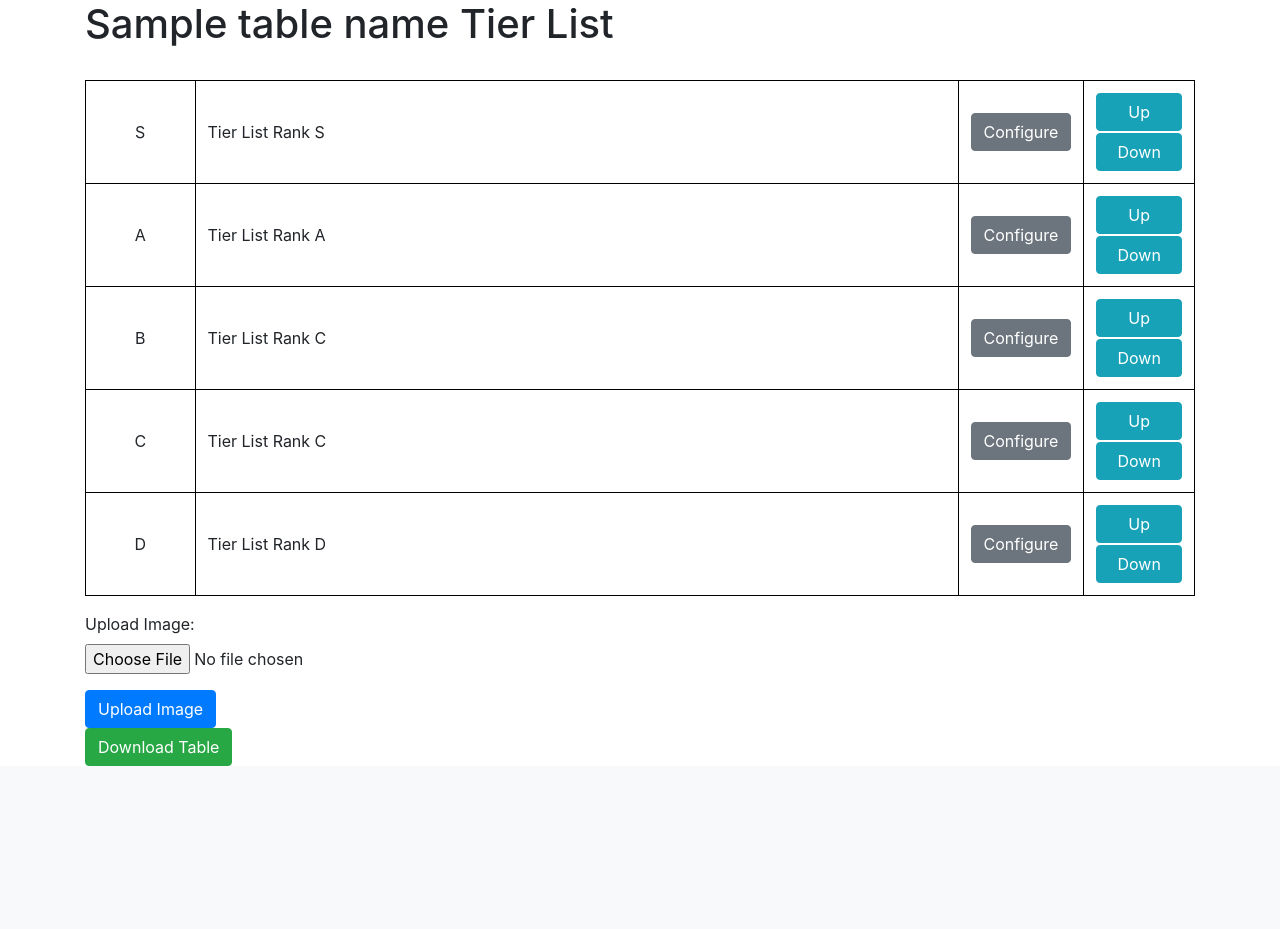
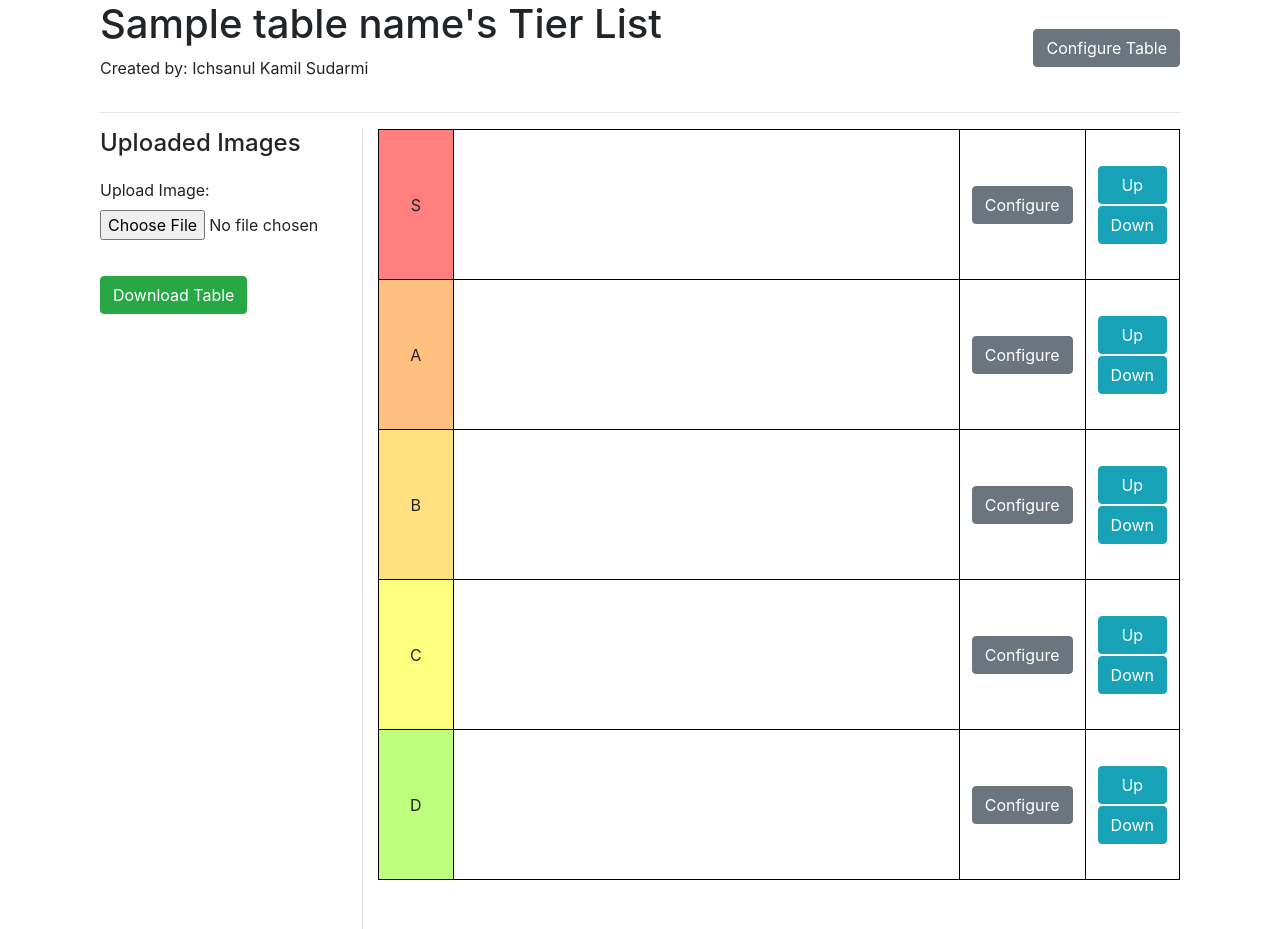
Before and after one commit to lenovix/Tier-List-App, a CodeIgniter 4 app: the page made by app/Views/configure_table.php in a window 1280 px wide. Shown: the part 56-985 px from the top of the page. Before the commit the page ends 822 px from the top, so only its background shows below. Run offline with PHP 8.4 and a stand-in for CodeIgniter, Linux system fonts and the light colour scheme; the template is opened without the code that fills it: most values are stand-ins (such as "Sample title", 1, 10 or a date in 2020); data that the repository does not hold is empty; some libraries are stand-ins or nearby versions.

Commit message:
add feature edit tier list table

```diff
--- a/app/Views/configure_table.php
+++ b/app/Views/configure_table.php
@@ -2,68 +2,22 @@
 <?= $this->extend('layouts/main') ?>
 
 <?= $this->section('content') ?>
-<h1><?= esc($tableName) ?> Tier List</h1>
-<br>
-<table class="table">
-    <tbody>
-        <tr>
-            <td style="vertical-align: middle; width:10%; text-align: center; border: solid 1px black;">S</td>
-            <td class="dropzone" style="vertical-align: middle; width:70%; border: solid 1px black;">Tier List Rank S</td>
-            <td style="vertical-align: middle;  width:10%;border: solid 1px black;"><button class="btn btn-secondary">Configure</button></td>
-            <td style="width:10%; border: solid 1px black;">
-                <button class="btn btn-info" style="width: 100%; margin-bottom: 2px;">Up</button><br>
-                <button class="btn btn-info" style="width: 100%;">Down</button>
-            </td>
-        </tr>
-        <tr>
-            <td style=" vertical-align: middle; text-align: center;border: solid 1px black;">A
-            </td>
-            <td class="dropzone" style="vertical-align: middle;border: solid 1px black;">Tier List Rank A</td>
-            <td style="vertical-align: middle;border: solid 1px black;"><button class="btn btn-secondary">Configure</button></td>
-            <td style="border: solid 1px black;">
-                <button class="btn btn-info" style="width: 100%; margin-bottom: 2px;">Up</button><br>
-                <button class="btn btn-info" style="width: 100%;">Down</button>
-            </td>
-        </tr>
-        <tr>
-            <td style="vertical-align: middle; text-align: center;border: solid 1px black;">B</td>
-            <td class="dropzone" style="vertical-align: middle;border: solid 1px black;">Tier List Rank C</td>
-            <td style="vertical-align: middle;border: solid 1px black;"><button class="btn btn-secondary">Configure</button></td>
-            <td style="border: solid 1px black;">
-                <button class="btn btn-info" style="width: 100%; margin-bottom: 2px;">Up</button><br>
-                <button class="btn btn-info" style="width: 100%;">Down</button>
-            </td>
-        </tr>
-        <tr>
-            <td style="vertical-align: middle; text-align: center;border: solid 1px black;">C</td>
-            <td class="dropzone" style="vertical-align: middle;border: solid 1px black;">Tier List Rank C</td>
-            <td style="vertical-align: middle;border: solid 1px black;"><button class="btn btn-secondary">Configure</button></td>
-            <td style="border: solid 1px black;">
-                <button class="btn btn-info" style="width: 100%; margin-bottom: 2px;">Up</button><br>
-                <button class="btn btn-info" style="width: 100%;">Down</button>
-            </td>
-        </tr>
-        <tr>
-            <td style="vertical-align: middle; text-align: center;border: solid 1px black;">D</td>
-            <td class="dropzone" style="vertical-align: middle;border: solid 1px black;">Tier List Rank D</td>
-            <td style="vertical-align: middle;border: solid 1px black;"><button class="btn btn-secondary">Configure</button></td>
-            <td style="border: solid 1px black;">
-                <button class="btn btn-info" style="width: 100%; margin-bottom: 2px;">Up</button><br>
-                <button class="btn btn-info" style="width: 100%;">Down</button>
-            </td>
-        </tr>
-    </tbody>
-</table>
 
-<form action="<?= base_url('/Home/uploadImage') ?>" method="post" enctype="multipart/form-data">
-    <div class="form-group">
-        <label for="imageUpload">Upload Image:</label>
-        <input type="file" class="form-control-file" id="imageUpload" name="image">
+
+<div class="container-fluid" id="tierListContainer">
+    <div class="d-flex justify-content-between align-items-center">
+        <div>
+            <h1><?= esc($tableName) ?>'s Tier List</h1>
+            <p>Created by: Ichsanul Kamil Sudarmi</p>
         </div>
-    <button type="submit" class="btn btn-primary">Upload Image</button>
-</form>
-
+        <button class="btn btn-secondary" data-toggle="modal" data-target="#configModal">Configure Table</button>
+    </div>
+    <hr>
+    <div class="row">
+        <!-- Sisi Kiri -->
+        <div class="col-3" style="border-right: 1px solid #ddd; height: 100vh;" data-html2canvas-ignore>
             <div id="uploadedImages">
+                <h4>Uploaded Images</h4>
                 <!-- Tempat untuk menampilkan gambar yang diupload -->
                 <?php if (session()->has('uploadedImages')) : ?>
                     <?php foreach (session('uploadedImages') as $image) : ?>
@@ -72,9 +26,104 @@
                 <?php endif; ?>
             </div>
 
-<button class="btn btn-success" onclick="downloadTable()">Download Table</button>
+            <form id="uploadForm" action="<?= base_url('/Home/uploadImage') ?>" method="post" enctype="multipart/form-data" style="margin-top: 20px;">
+                <div class="form-group">
+                    <label for="imageUpload">Upload Image:</label>
+                    <input type="file" class="form-control-file" id="imageUpload" name="image">
+                </div>
+            </form>
+
+            <button class="btn btn-success" onclick="downloadTable()" style="margin-top: 20px;">Download Table</button>
+        </div>
+
+        <!-- Sisi Kanan -->
+        <div class="col-9">
+            <table class="table">
+                <tbody>
+                    <tr>
+                        <td style="vertical-align: middle; width:10%; text-align: center; border: solid 1px black;background-color: rgb(255, 127, 127);">S</td>
+                        <td class="dropzone" style="vertical-align: middle; width:70%; border: solid 1px black; height: 150px;"></td>
+                        <td style="vertical-align: middle; width:10%;border: solid 1px black;"><button class="btn btn-secondary">Configure</button></td>
+                        <td style="vertical-align: middle; width:10%; border: solid 1px black;">
+                            <button class="btn btn-info" style="width: 100%; margin-bottom: 2px;">Up</button><br>
+                            <button class="btn btn-info" style="width: 100%;">Down</button>
+                        </td>
+                    </tr>
+                    <tr>
+                        <td style=" vertical-align: middle; text-align: center;border: solid 1px black;background-color: rgb(255, 191, 127);">A
+                        </td>
+                        <td class="dropzone" style="vertical-align: middle;border: solid 1px black;height: 150px;"></td>
+                        <td style="vertical-align: middle;border: solid 1px black;"><button class="btn btn-secondary">Configure</button></td>
+                        <td style="vertical-align: middle; border: solid 1px black;">
+                            <button class="btn btn-info" style="width: 100%; margin-bottom: 2px;">Up</button><br>
+                            <button class="btn btn-info" style="width: 100%;">Down</button>
+                        </td>
+                    </tr>
+                    <tr>
+                        <td style="vertical-align: middle; text-align: center;border: solid 1px black; background-color: rgb(255, 223, 127);">B</td>
+                        <td class="dropzone" style="vertical-align: middle;border: solid 1px black;height: 150px;"></td>
+                        <td style="vertical-align: middle;border: solid 1px black;"><button class="btn btn-secondary">Configure</button></td>
+                        <td style="vertical-align: middle; border: solid 1px black;">
+                            <button class="btn btn-info" style="width: 100%; margin-bottom: 2px;">Up</button><br>
+                            <button class="btn btn-info" style="width: 100%;">Down</button>
+                        </td>
+                    </tr>
+                    <tr>
+                        <td style="vertical-align: middle; text-align: center;border: solid 1px black; background-color: rgb(255, 255, 127);">C</td>
+                        <td class="dropzone" style="vertical-align: middle;border: solid 1px black;height: 150px;"></td>
+                        <td style="vertical-align: middle;border: solid 1px black;"><button class="btn btn-secondary">Configure</button></td>
+                        <td style="vertical-align: middle; border: solid 1px black;">
+                            <button class="btn btn-info" style="width: 100%; margin-bottom: 2px;">Up</button><br>
+                            <button class="btn btn-info" style="width: 100%;">Down</button>
+                        </td>
+                    </tr>
+                    <tr>
+                        <td style="vertical-align: middle; text-align: center;border: solid 1px black; background-color: rgb(191, 255, 127);">D</td>
+                        <td class="dropzone" style="vertical-align: middle;border: solid 1px black;height: 150px;"></td>
+                        <td style="vertical-align: middle;border: solid 1px black;"><button class="btn btn-secondary">Configure</button></td>
+                        <td style="vertical-align: middle; border: solid 1px black;">
+                            <button class="btn btn-info" style="width: 100%; margin-bottom: 2px;">Up</button><br>
+                            <button class="btn btn-info" style="width: 100%;">Down</button>
+                        </td>
+                    </tr>
+                </tbody>
+            </table>
+        </div>
+    </div>
+</div>
+
+<!-- Modal -->
+<div class="modal fade" id="configModal" tabindex="-1" role="dialog" aria-labelledby="configModalLabel" aria-hidden="true">
+    <div class="modal-dialog" role="document">
+        <div class="modal-content">
+            <div class="modal-header">
+                <h5 class="modal-title" id="configModalLabel">Configure Table</h5>
+                <button type="button" class="close" data-dismiss="modal" aria-label="Close">
+                    <span aria-hidden="true">&times;</span>
+                </button>
+            </div>
+            <div class="modal-body">
+                <form id="configForm">
+                    <div class="form-group">
+                        <label for="tableNameInput">Table Name</label>
+                        <input type="text" class="form-control" id="tableNameInput" value="<?= esc($tableName) ?>">
+                    </div>
+                    <button type="button" class="btn btn-danger" id="deleteTable">Delete Table</button>
+                </form>
+            </div>
+            <div class="modal-footer">
+                <button type="button" class="btn btn-secondary" data-dismiss="modal">Close</button>
+                <button type="button" class="btn btn-primary" id="saveConfig">Save changes</button>
+            </div>
+        </div>
+    </div>
+</div>
 
 <script>
+    document.getElementById('imageUpload').addEventListener('change', function() {
+        document.getElementById('uploadForm').submit();
+    });
+
     function drag(event) {
         event.dataTransfer.setData("text", event.target.id);
     }
@@ -103,10 +152,64 @@
 
     function downloadTable() {
         if (confirm('Download table as JPEG/PNG?')) {
-            // Implementasi download table sebagai gambar di sini
-            alert('Download feature not implemented yet.');
+            const element = document.getElementById('tierListContainer');
+            html2canvas(element).then(canvas => {
+                let link = document.createElement('a');
+                link.download = 'tier_list.png';
+                link.href = canvas.toDataURL('image/png');
+                link.click();
+            });
         }
     }
+
+    document.getElementById('saveConfig').addEventListener('click', function() {
+        var newTableName = document.getElementById('tableNameInput').value;
+        // Ajax call to update table name in backend
+        fetch('<?= base_url('/Home/updateTableName') ?>', {
+            method: 'POST',
+            headers: {
+                'Content-Type': 'application/json',
+                'X-Requested-With': 'XMLHttpRequest',
+                'X-CSRF-TOKEN': '<?= csrf_hash() ?>' // Assuming you are using CSRF protection
+            },
+            body: JSON.stringify({
+                tableName: newTableName
+            })
+        }).then(response => response.json()).then(data => {
+            if (data.success) {
+                document.querySelector('h1').textContent = `${newTableName}'s Tier List`;
+                $('#configModal').modal('hide');
+            } else {
+                alert('Failed to update table name.');
+            }
+        }).catch(error => {
+            console.error('Error:', error);
+        });
+    });
+
+    document.getElementById('deleteTable').addEventListener('click', function() {
+        if (confirm('Are you sure you want to delete this table?')) {
+            // Ajax call to delete table in backend
+            fetch('<?= base_url('/Home/deleteTable') ?>', {
+                method: 'POST',
+                headers: {
+                    'Content-Type': 'application/json',
+                    'X-Requested-With': 'XMLHttpRequest',
+                    'X-CSRF-TOKEN': '<?= csrf_hash() ?>' // Assuming you are using CSRF protection
+                },
+                body: JSON.stringify({
+                    tableName: '<?= esc($tableName) ?>'
+                })
+            }).then(response => response.json()).then(data => {
+                if (data.success) {
+                    window.location.href = '<?= base_url('/Home') ?>'; // Redirect to home or another page
+                } else {
+                    alert('Failed to delete table.');
+                }
+            }).catch(error => {
+                console.error('Error:', error);
+            });
+        }
+    });
 </script>
-
 <?= $this->endSection() ?>
--- a/app/Views/layouts/main.php
+++ b/app/Views/layouts/main.php
@@ -4,13 +4,16 @@ $title = "Tier List Appilcation";
 ?>
 <!DOCTYPE html>
 <html lang="en">
+
 <head>
     <meta charset="UTF-8">
     <meta name="viewport" content="width=device-width, initial-scale=1.0">
     <title><?= $title ?? 'CodeIgniter 4 Application' ?></title>
     <!-- Load CSS Bootstrap -->
     <link href="https://stackpath.bootstrapcdn.com/bootstrap/4.5.2/css/bootstrap.min.css" rel="stylesheet">
+    <script src="https://cdnjs.cloudflare.com/ajax/libs/html2canvas/1.4.1/html2canvas.min.js"></script>
 </head>
+
 <body>
     <?= $this->include('navbar') ?>
 
@@ -23,4 +26,5 @@ $title = "Tier List Appilcation";
     <script src="https://cdn.jsdelivr.net/npm/@popperjs/core@2.5.4/dist/umd/popper.min.js"></script>
     <script src="https://stackpath.bootstrapcdn.com/bootstrap/4.5.2/js/bootstrap.min.js"></script>
 </body>
+
 </html>
```
Also changed, not shown: app/Controllers/Home.php (+35 -0 lines), README.md. Lines whose indentation alone changed are shown as unchanged.
